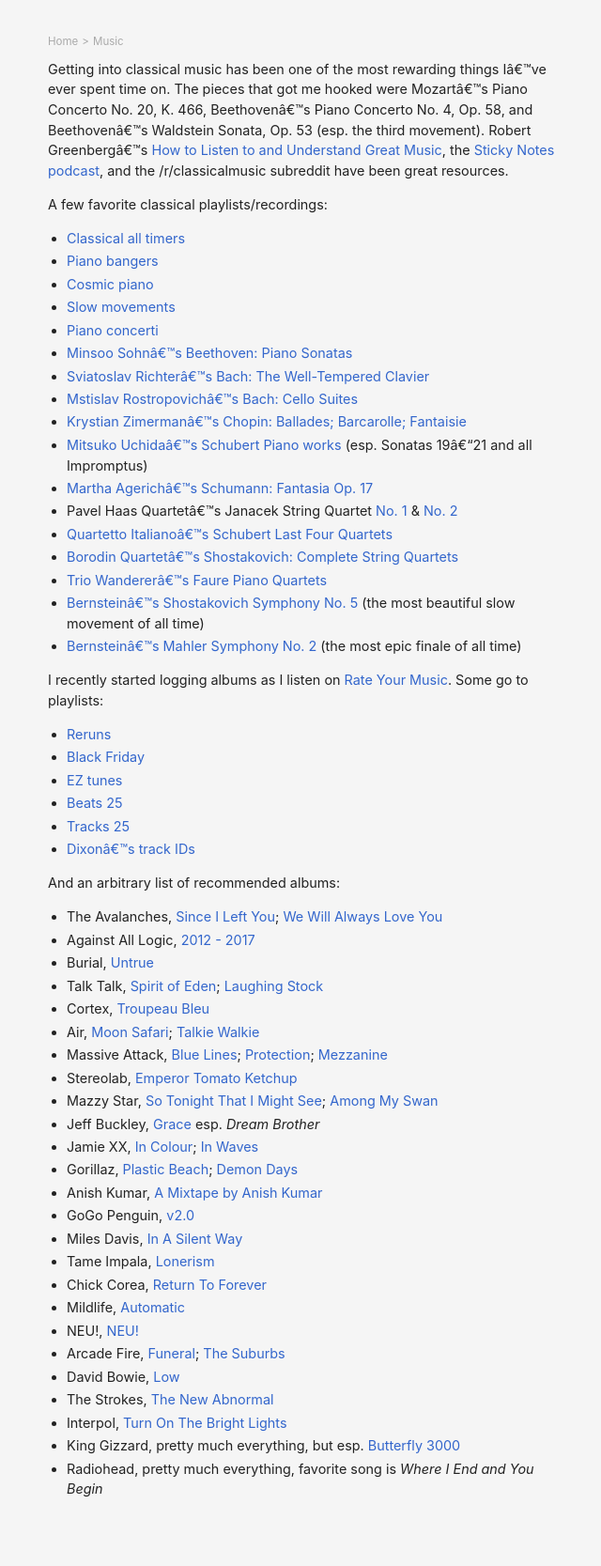
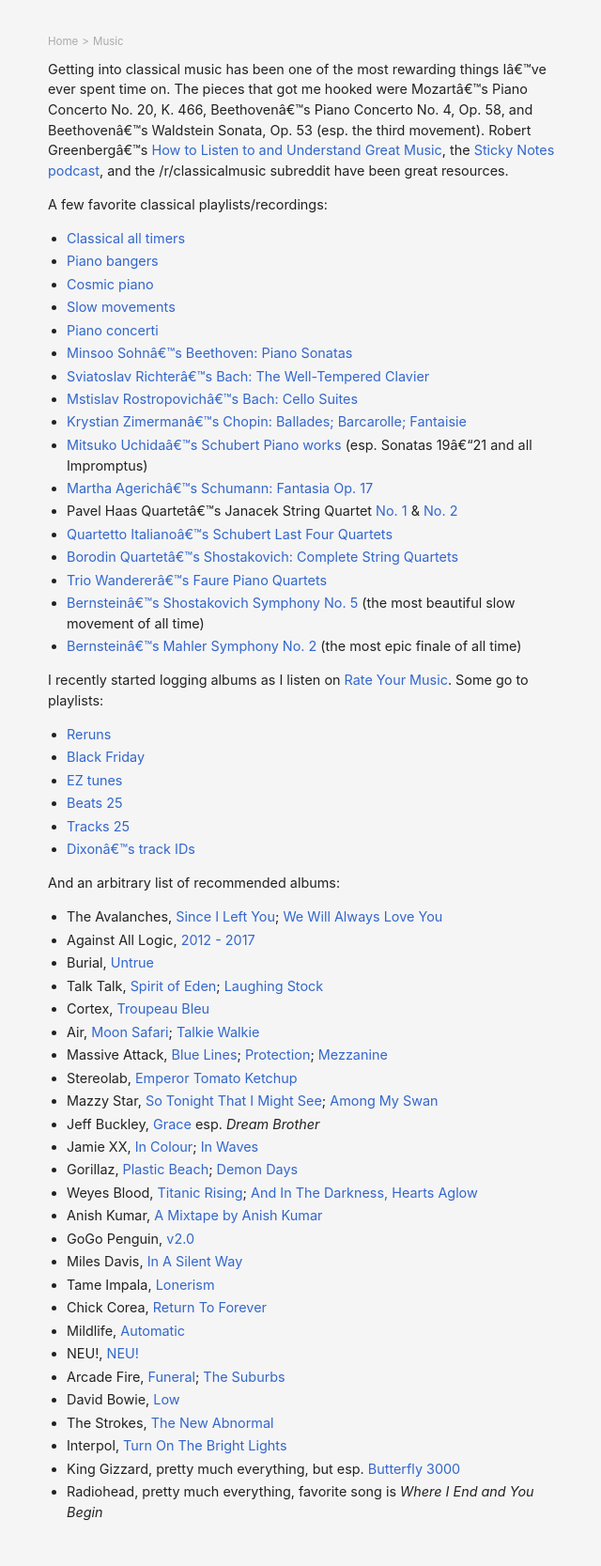
Before and after one commit to danschlz/danschulz.github.io, a Jekyll site: the page built from music.md, in a window 1280 px wide. Shown: the whole page at 94% size, without its empty margins (309-949 px from the left). Built offline with Jekyll 4.4.1, drawn with Linux system fonts in a browser that asks for light colours; before the commit the page ends 1642 px from its top, so only the background shows below that.

Commit message:
Update music.md

```diff
--- a/music.md
+++ b/music.md
@@ -49,6 +49,7 @@ And an arbitrary list of recommended albums:
 * Jeff Buckley, [Grace](https://open.spotify.com/album/7yQtjAjhtNi76KRu05XWFS?si=o24VwKSTR0GmP9tvD9fD2w) esp. _Dream Brother_
 * Jamie XX, [In Colour](https://open.spotify.com/album/04Duapg2mNlVykd895xcfZ?si=7hBtvLdWQ6-mXVZNHJSn-Q); [In Waves](https://open.spotify.com/album/57MSBg5pBQZH5bfLVDmeuP?si=abvrdZBoSYSEYUw8zQcpxQ)
 * Gorillaz, [Plastic Beach](https://open.spotify.com/album/2dIGnmEIy1WZIcZCFSj6i8?si=7emeZaSNSg-UsbMNj6G-xg); [Demon Days](https://open.spotify.com/album/0bUTHlWbkSQysoM3VsWldT?si=Sr4JSPeXS8SROuRHA1FMDg)
+* Weyes Blood, [Titanic Rising](https://open.spotify.com/album/0Cuqhgy8vm96JEkBY3polk?si=odU56qXOTHCToNFocDJIAg); [And In The Darkness, Hearts Aglow](https://open.spotify.com/album/1hngVRZt95TrqPqXoJzQ4A?si=K_odZkUSQ8KGyXsazwhXHw)
 * Anish Kumar, [A Mixtape by Anish Kumar](https://open.spotify.com/album/2FKcfRXY5LYv0pALiLRh3g?si=ZvaCg58ySAuO9HvGMWJz_g)
 * GoGo Penguin, [v2.0](https://open.spotify.com/album/7rXrjbrYcXG8EkqXpt0weK?si=XQF8z7ZCSbG3Tr5uAriAGQ)
 * Miles Davis, [In A Silent Way](https://open.spotify.com/album/0Hs3BomCdwIWRhgT57x22T?si=aqQ7Dtb6TuiccnYNo3pRDg)
```
